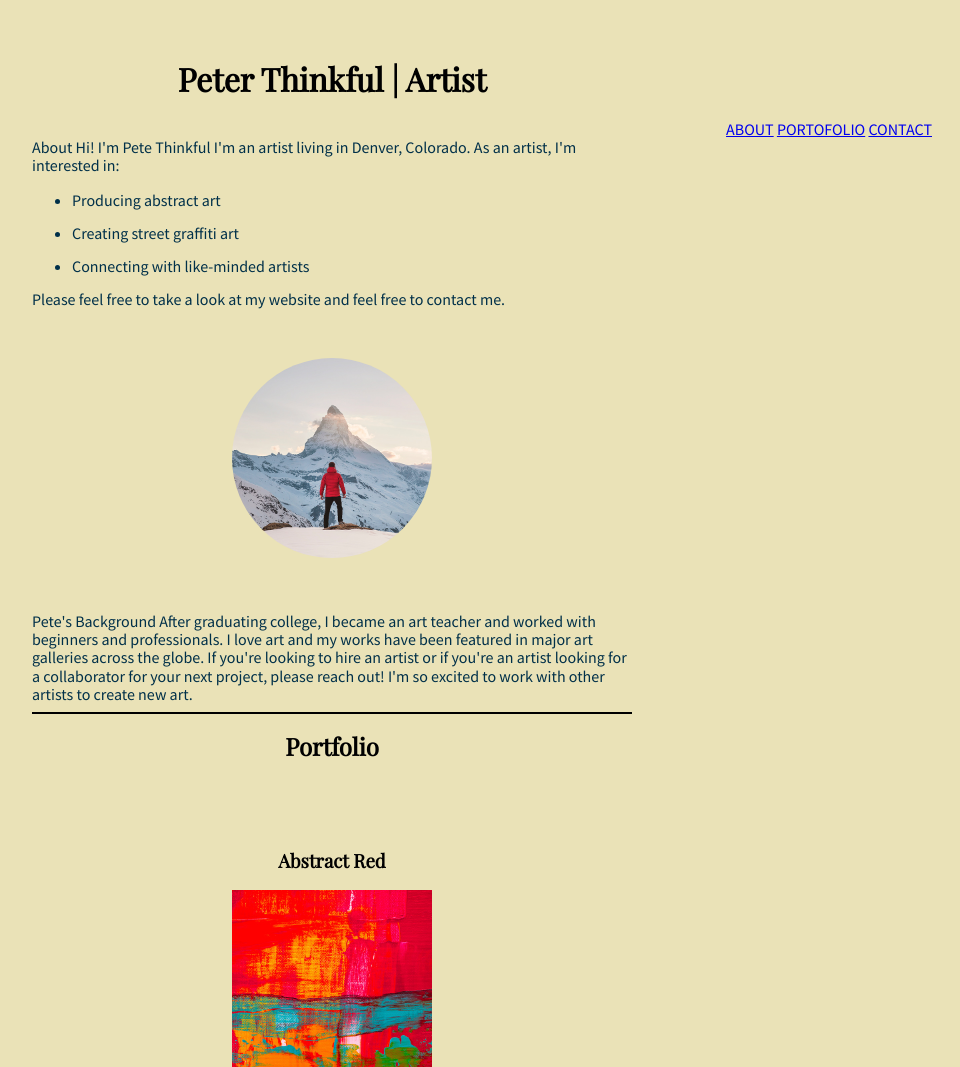
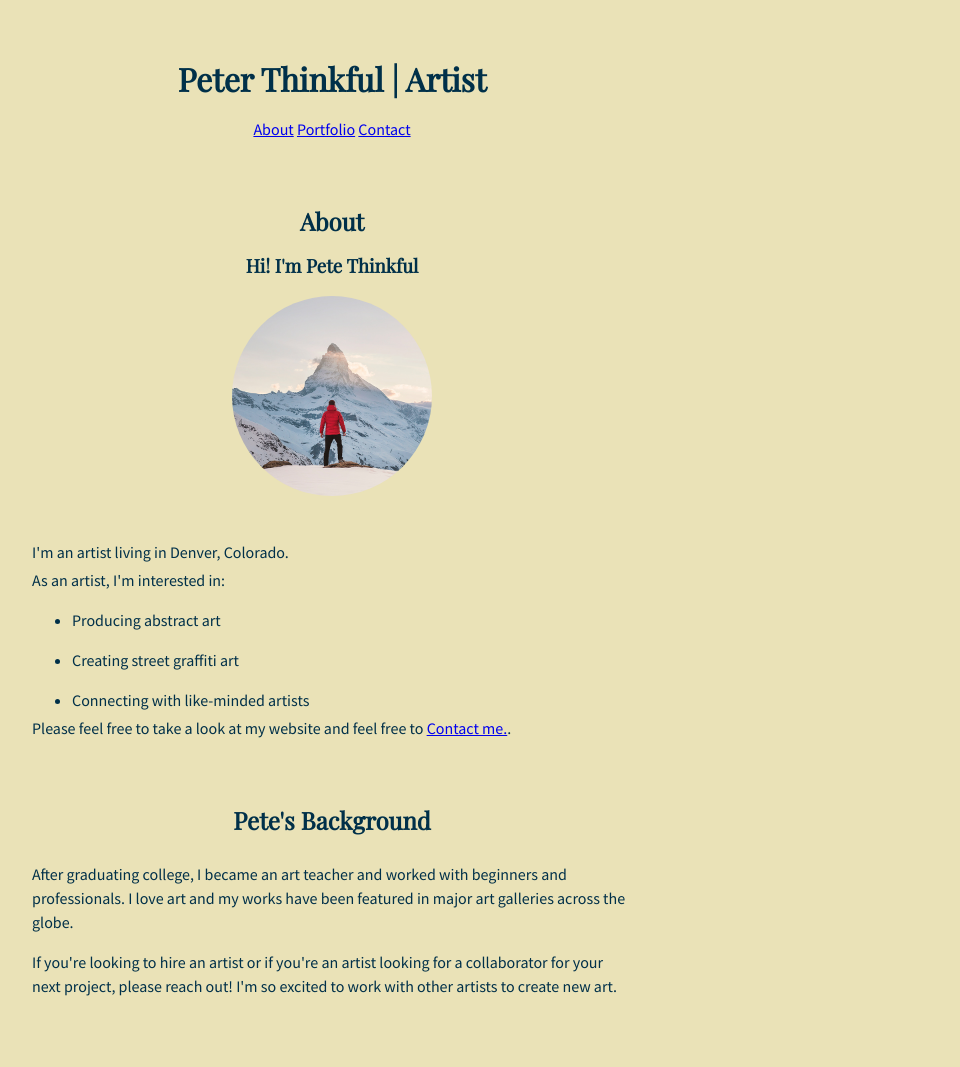
Before and after one commit to yaobug/Thinkful, a plain HTML site: page index.html in a window 1280 px wide. Shown: the top 1067 px of the page, without its empty margins (308-1268 px from the left). Drawn offline with nearby package versions, Linux system fonts and the light colour scheme.

Commit message:
feedback corrections

```diff
--- a/index.html
+++ b/index.html
@@ -14,48 +14,53 @@
   <!-- TODO: Add header here -->
   <header>
     <h1>Peter Thinkful | Artist</h1>
-  </header>
+
    <nav>
-    <a href="#about">ABOUT</a>
-    <a href="#portfolio">PORTOFOLIO</a>
-    <a href="#contact">CONTACT</a>
+    <a href="#about  ">About</a>
+    <a href="#portfolio  ">Portfolio</a>
+    <a href="#contact">Contact</a>
 
    </nav>
+   <article>
+      <h2>About</h2>
+      <h3> Hi! I'm Pete Thinkful</h3>
+  <div>
+    <img class="image-circle" src="images/pete-thinkful.png" alt="Pete Thinkful">
+  </div>
+    </article>
+  </header>
 
   <main>
     <div>
       <!-- TODO: Add About section here -->
+        <section id="about">
+
+          I'm an artist living in Denver, Colorado.
+         <p> As an artist, I'm interested in:</p>
+        <ul>
+          <li><p>Producing abstract art</p>
+            <li><p>Creating street graffiti art</p>
+              <li><p>Connecting with like-minded artists</p>
+        </li>
+
+        </ul>
 
 
-        <section id="about">
-          About
-          Hi! I'm Pete Thinkful
-          I'm an artist living in Denver, Colorado.
-          As an artist, I'm interested in:
-        <ul><li>
-          <p>Producing abstract art</p>
-          <li><p>Creating street graffiti art</p>
-            <li><p>Connecting with like-minded artists</p>
-        </li>
-        </ul>
-         Please feel free to take a look at my website and feel free to contact me.
+         Please feel free to take a look at my website and feel free to <a href ="#contact me">Contact me.</a>.
+  <article>
+      <h2><p>Pete's Background</p></h2>
+     <p> After graduating college, I became an art teacher and worked with
+      beginners and professionals. I love art and my works have been
+      featured in major art galleries across the globe.</p>
 
-         <article>
-        <div>
-          <img class="image-circle" src="images/pete-thinkful.png" alt="Pete Thinkful">
-        </div>
-          </article>
-      Pete's Background
-      After graduating college, I became an art teacher and worked with
-      beginners and professionals. I love art and my works have been
-      featured in major art galleries across the globe.
+     <p> If you're looking to hire an artist or if you're an artist looking
+      for a collaborator for your next project, please reach out! I'm so
+      excited to work with other artists to create new art.</p>
+    </article>
+        </section>
 
-      If you're looking to hire an artist or if you're an artist looking
-      for a collaborator for your next project, please reach out! I'm so
-      excited to work with other artists to create new art.
-    </section>
       <hr>
-
+    </div>
 <section id="portfolio">
   <h2>Portfolio</h2>
       <!-- TODO: Add Portfolio section here -->
@@ -67,21 +72,24 @@
           <img src="images/abstract-red.png" alt="Abstract Red">
         </div>
 
-        Vaporware wayfarers heirloom neutra disrupt. Activated charcoal waistcoat scenester hell of.
-
+       <center>Vaporware wayfarers heirloom neutra disrupt. Activated charcoal waistcoat scenester hell of.
+        </center>
         <h3>Spiral Zany</h3>
         <div>
           <img src="images/spiral-zany.png" alt="Spiral Zany">
-        </div>
+      </div>
+        <center>
         Sriracha portland taxidermy cronut messenger bag, vegan
         distillery. Vaporware kickstarter air plant mumblecore food truck.
+        </center>
 <h3>Melted Rainbow</h3>
         <div>
           <img src="images/melted-rainbow.png" alt="Melted Rainbow">
 
         </div>
+        <center>
         Edison bulb single-origin coffee snackwave, actually ennui
-        locavore shabby chic forage.
+        locavore shabby chic forage.</center>
       </article>
 </section>
       <hr>
@@ -94,25 +102,26 @@
   <!-- Footer section -->
    <section id="contact">
   <footer>
+     <center>
     Contact:
     <p>I'd love to hear from you! Please feel free to contact or follow me:</p>
 <p>
 <a href link="">
-  - LinkedIn
+  1 LinkedIn
 </a>
 </p>
 <p>
   <a href link = "">
-    - Instagram </a>
+    2 Instagram </a>
 </p>
 
     <p>
       <a href link = "">
-    - Pinterest
+    3 Pinterest
       </a>
     </p>
 
-    <p>© Pete Thinkful. All rights reserved.</p>
+   <p>© Pete Thinkful. All rights reserved.</p></center>
    </section>
 
 
--- a/style.css
+++ b/style.css
@@ -2,12 +2,13 @@
 @import url("https://fonts.googleapis.com/css2?family=Playfair+Display&family=Source+Sans+Pro:wght@400&display=swap");
 
 header {
+  color: #003049;
    text-align: right;
   display: block;
   margin: 0 auto;
 }
 nav {
-   text-align: right;
+   text-align: center;
 }
 
 body {
@@ -19,17 +20,17 @@ body {
 
 /* Set the font family for any h1, h2, or h3 heading */
 h1 {
-  color: black;
+  color: #003049;
    text-align: center;
   font-family: "Playfair Display", Times, serif;
 }
 h2 {
-  color: black;
+  color: #003049;
   text-align: center;
   font-family: "Playfair Display", Times, serif;
 }
 h3 {
-  color: black;
+  color: #003049;
    text-align: center;
   font-family: "Playfair Display", Times, serif;
 }
@@ -40,18 +41,23 @@ article {
 
 article div {
   text-align: center;
+  line-height: 1.5;
   width: 100%;
 }
 
 p {
-  line-height: 1.0;
+  line-height: 1.5;
 }
 
+ul {
+  line-height: 0;
+}
 
 /* The div container constrains the content width within the main container to 600px */
 div {
   margin: auto;
   width: 600px;
+  line-height: 0;
 }
 
 img {
@@ -72,6 +78,8 @@ hr {
 }
 
 a:link {
-a:link { color: #d62828; }
-a:hover { color: #f77f00; }
+
+hover { color: #f77f00; }
+link { color: #d62828; }
+
 }
```
Also changed, not shown: replit_zip_error_log.txt.
